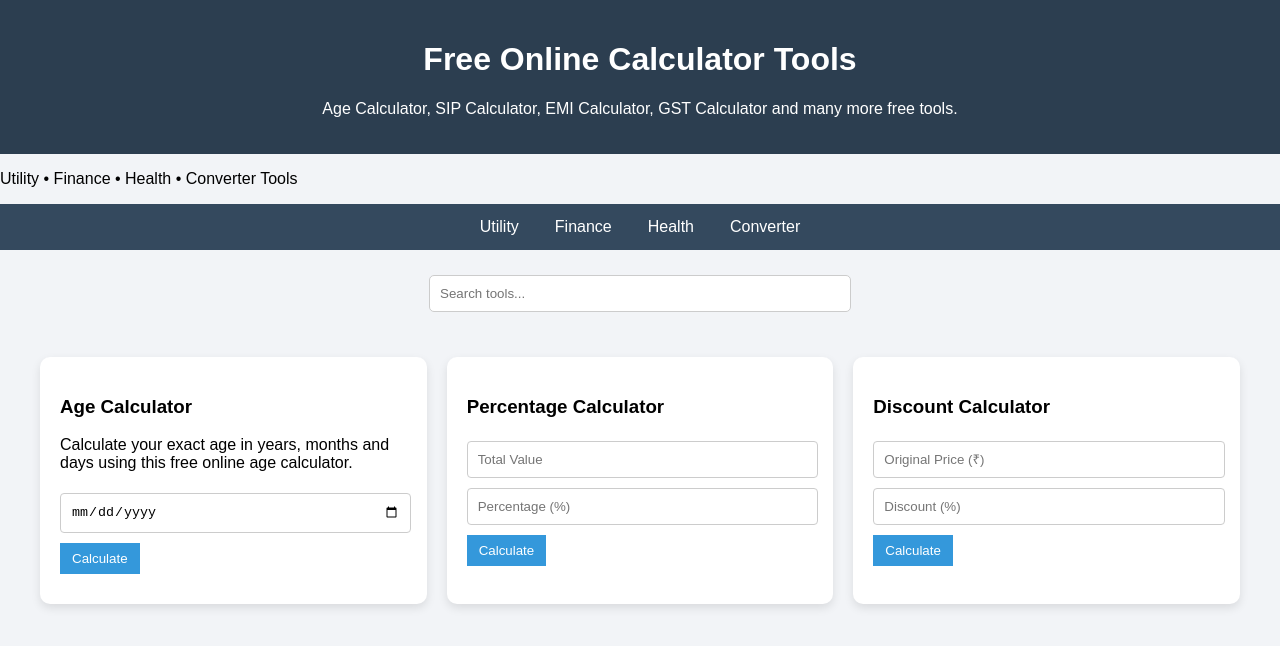
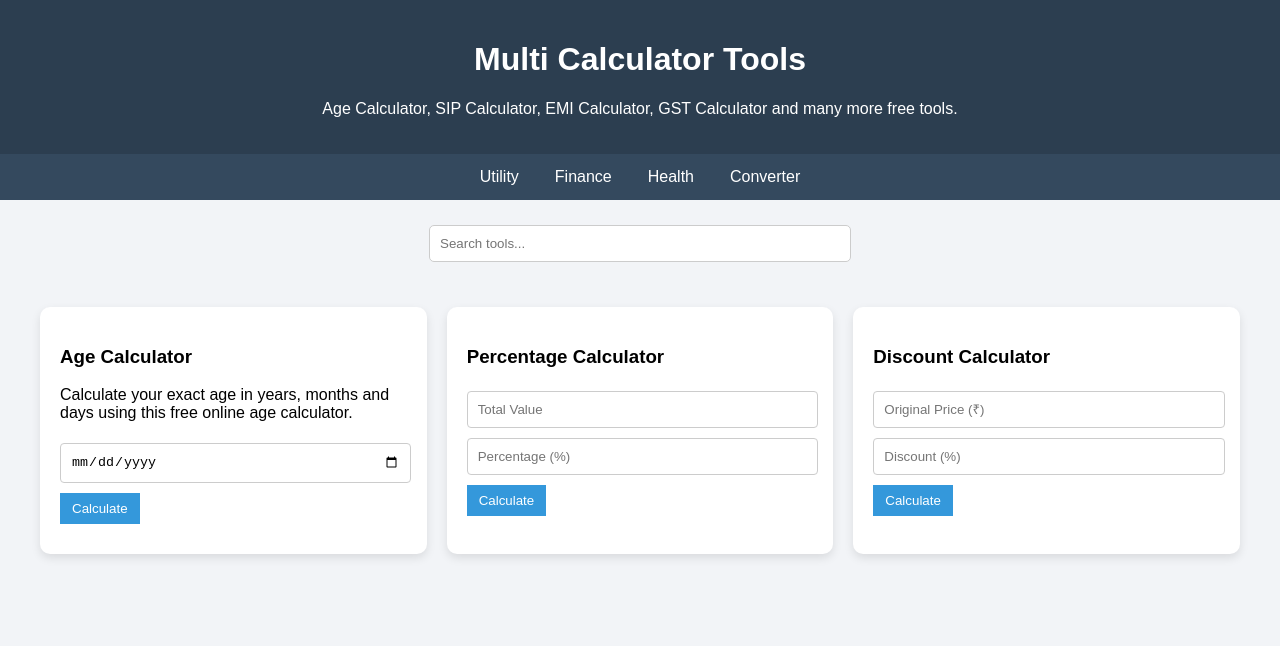
Before and after one commit to hanupawan0-wq/tools-website, a plain HTML site: page index.html in a window 1280 px wide. Drawn offline with Linux system fonts and the light colour scheme.

Commit message:
Change header title from 'Free Online Calculator Tools' to 'Multi Calculator Tools'

```diff
--- a/index.html
+++ b/index.html
@@ -108,10 +108,10 @@ font-weight:bold;
 </style>
 
 <header>
-<h1>Free Online Calculator Tools</h1>
+<h1>Multi Calculator Tools</h1>
 <p>Age Calculator, SIP Calculator, EMI Calculator, GST Calculator and many more free tools.</p>
 </header>
-<p>Utility • Finance • Health • Converter Tools</p>
+
 
 </header>
 
```
